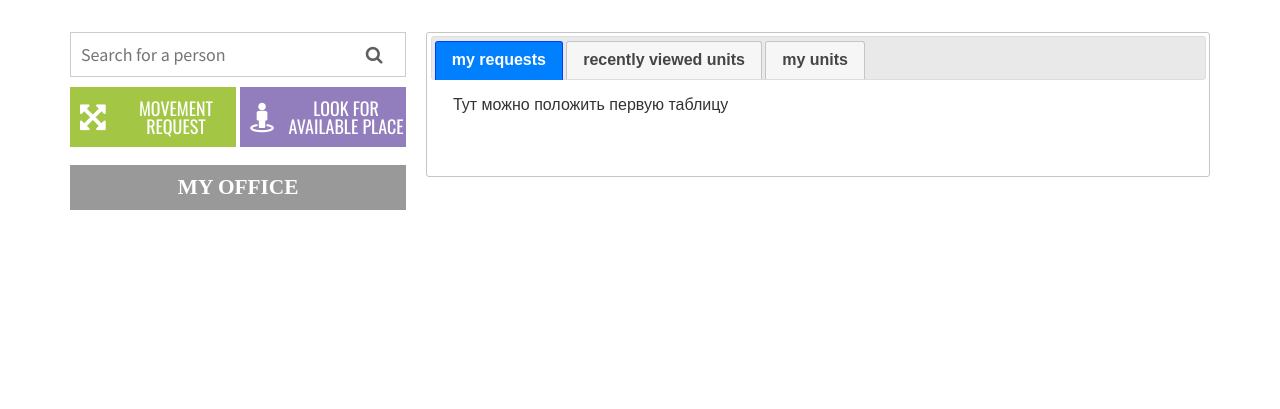
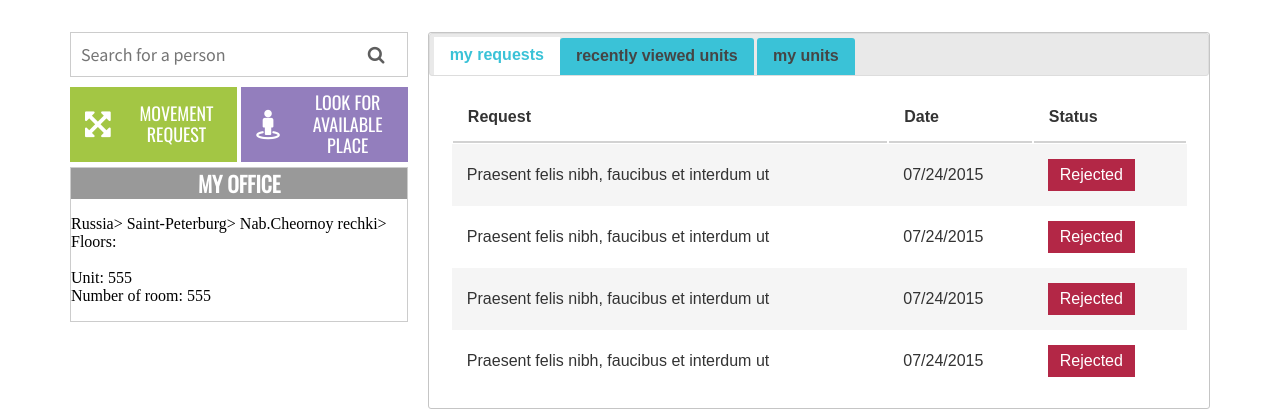
Before and after one commit to ambaflo/myJS_test, a website: page Home/index.html in a window 1280 px wide. Shown: the part 586-995 px from the top of the page. Before the commit the page ends 813 px from the top, so only its background shows below. Drawn offline with nearby package versions, Linux system fonts and the light colour scheme.

Commit message:
css  - aside adress css js tabs

```diff
--- a/Home/index.html
+++ b/Home/index.html
@@ -130,11 +130,18 @@
                 <a class="mrequest" href="#"><i class="label fa fa-arrows-alt resize"></i>movement request</a>
                 <a class="avalplace" href="#"><i class="fa fa-street-view"></i>look for available place</a>
             </section>
-            <article class="personiInfo">
+            <section class="personInfo">
                 <h2>My office</h2>
                 <!--current user info-->
+                <p class="adressInfo">
+                    Russia> Saint-Peterburg> Nab.Cheornoy rechki><br>
+                    Floors:<br>
+                    <br>
+                    Unit: 555<br>
+                    Number of room: 555
+                </p>
 
-            </article>
+            </section>
 
         </aside>
         <section id="tabs">
@@ -144,9 +151,41 @@
                 <li><a href="#tabs-2"><strong>recently viewed units</strong></a></li>
                 <li><a href="#tabs-3"><strong>my units</strong></a></li>
             </ul>
-            <article id="tabs-1">
-                Тут можно положить первую таблицу
+            <article class="tabsclass" id="tabs-1">
+                <table>
+                    <thead>
+                    <tr>
+                        <th><a href="#">Request</a></th>
+                        <th><a href="#">Date </a></th>
+                        <th><a href="#">Status</a></th>
+                    </tr>
+                    </thead>
+                    <tbody>
+                    <tr>
+                        <td>Praesent felis nibh, faucibus et interdum ut	</td>
+                        <td>07/24/2015</td>
+                        <td><input class="rejected" type="button" value="Rejected" ></td>
+                    </tr>
+                    <tr>
+                        <td>Praesent felis nibh, faucibus et interdum ut	</td>
+                        <td>07/24/2015</td>
+                        <td><input class="rejected" type="button" value="Rejected" ></td>
+                    </tr>
+                    <tr>
+                        <td>Praesent felis nibh, faucibus et interdum ut	</td>
+                        <td>07/24/2015</td>
+                        <td><input class="rejected" type="button" value="Rejected" ></td>
+                    </tr>
+                    <tr>
+                        <td>Praesent felis nibh, faucibus et interdum ut	</td>
+                        <td>07/24/2015</td>
+                        <td><input class="rejected" type="button" value="Rejected" ></td>
+                    </tr>
+
+                    </tbody>
+                </table>
             </article>
+
 
             <article id="tabs-2">
                 Содержимое второй вкладки
--- a/styles/main.css
+++ b/styles/main.css
@@ -33,7 +33,7 @@ header h1{
 
 
 main{
-    margin-left:70px;
+    margin: 0 70px;
 }
 .topmain{
     display: flex;
@@ -42,9 +42,7 @@ main{
     align-items: flex-end;
     margin-top: 30px;
 }
-main{
-    margin: 0 70px;
-}
+
 .topmain{
     display: flex;
     width:100%;
@@ -56,7 +54,6 @@ main{
     color:#e0e0e0;
     /*noinspection CssNoGenericFontName*/
     font-family:Oswald;
-
     text-align: center;
 }
 .topmain .countries .count{
@@ -149,28 +146,19 @@ main{
 }
 .mrequest, .avalplace{
     display: flex;
+    display: -webkit-flex;
     align-items: center;
     text-transform:uppercase;
     text-align: center;
-    /*min-height: 60px;*/
-    line-height: 1;
-    color:#ffffff;
-    /*padding:20px 10px;*/
+    line-height: 1.2;
+    color: white;
+    padding:5px;
     flex: 1 40%;
+    /*noinspection CssNoGenericFontName*/
     font-family: Oswald;
     font-size: 18px;
-    /*padding: 15px 10px;*/
-    /*margin: auto;*/
-
 
 }
-/*.mrequest:before {*/
-    /*content: '\f0b2';*/
-    /*font-family: FontAwesome;*/
-    /*font-size: 30px;*/
-    /*padding: 15px 10px;*/
-/*}*/
-
 .mrequest{
     background:#a3c644;
     flex: 1 50%;
@@ -178,31 +166,100 @@ main{
 
 }
 
-/*.avalplace:before {*/
-    /*content: '\f0b2';*/
-    /*font-family: FontAwesome;*/
-    /*font-size: 30px;*/
-    /*padding: 15px 10px;*/
-/*}*/
 .avalplace{
     background:#937ebd;
     flex: 2 50%;
     margin:10px 0 0 2px ;
 }
 
+.bottommain .personInfo {
+
+    margin-top:5px;
+    display: flex;
+    flex-direction: column;
+    align-content: center;
+    border: 1px solid #cccccc;
+
+}
+
 .bottommain  aside h2{
+
     width:100%;
     background:#999999;
     color:#ffffff;
     text-transform:uppercase;
+    font-family: Oswald;
     font-size: 16pt;
     text-align: center;
-    padding: 10px 0;
-    display: block;
+    margin: 0;
+    /*padding: 10px 0;*/
+    /*display: block;*/
+}
+
+.bottomain .adressInfo{
+    /*noinspection CssNoGenericFontName*/
+    font-family: "Source Sans Pro";
+    font-size: 18px;
+    color: darkslategrey;
 }
 
 #tabs{
-    margin-bottom:50px;
+    padding:0;
+}
+.ui-tabs .ui-tabs-nav{
+    padding:0;
+    margin:0;
+}
+.ui-widget-header{
+    background:#3ac2d7;
+    border:none;
+}
+.ui-tabs .ui-tabs-nav li{
+    margin:0;
+    background:#3ac2d7;
+    border:none;
+
+}
+.ui-state-default a, .ui-state-default a:link, .ui-state-default a:visited, a.ui-button, a:link.ui-button, a:visited.ui-button, .ui-button{
+    color:#ffffff;
+}
+.ui-tabs .ui-tabs-nav li.ui-tabs-active{
+    margin:0;
+    padding:0;
+    background:#ffffff;
+    border-radius:0;
+}
+.ui-tabs .ui-tabs-nav li.ui-tabs-active a{
+    color:#3ac2d7;
+}
+.ui-state-default a, .ui-state-default a:link{
+    margin:0;
+}
+.ui-tabs .ui-tabs-panel{
+    padding:0;
+}
+.tabsclass table{
+    width:100%;
+    border-collapse: collapse;
+}
+.tabsclass table thead tr th{
+    text-align: left;
+}
+.tabsclass table thead tr th a{
+    padding: 15px;
+    display: block;
+    border-bottom: 2px solid #d2d2d2;
+}
+.tabsclass table tbody tr:nth-child(2n+1){
+    background:#f5f5f5;
+}
+.tabsclass table tbody tr td{
+    padding: 15px;
+}
+.tabsclass table tbody tr td .rejected{
+    background:#b32746;
+    color:#ffffff;
+    padding:7px 12px ;
 }
 @media screen and (max-width: 480px) {
     body > nav > .blueGreenStripe > .userButtons > li  {display: none;}
```
